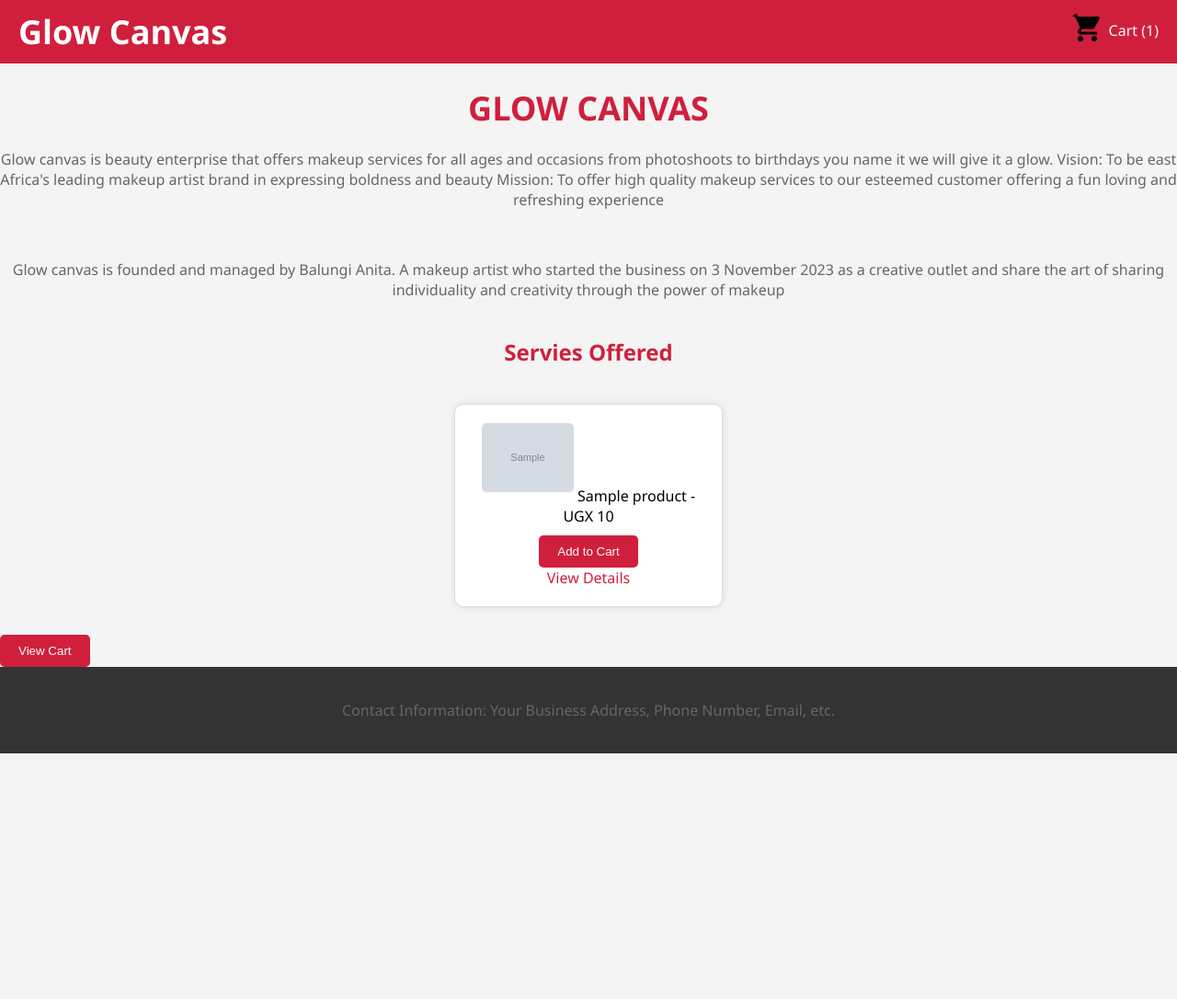
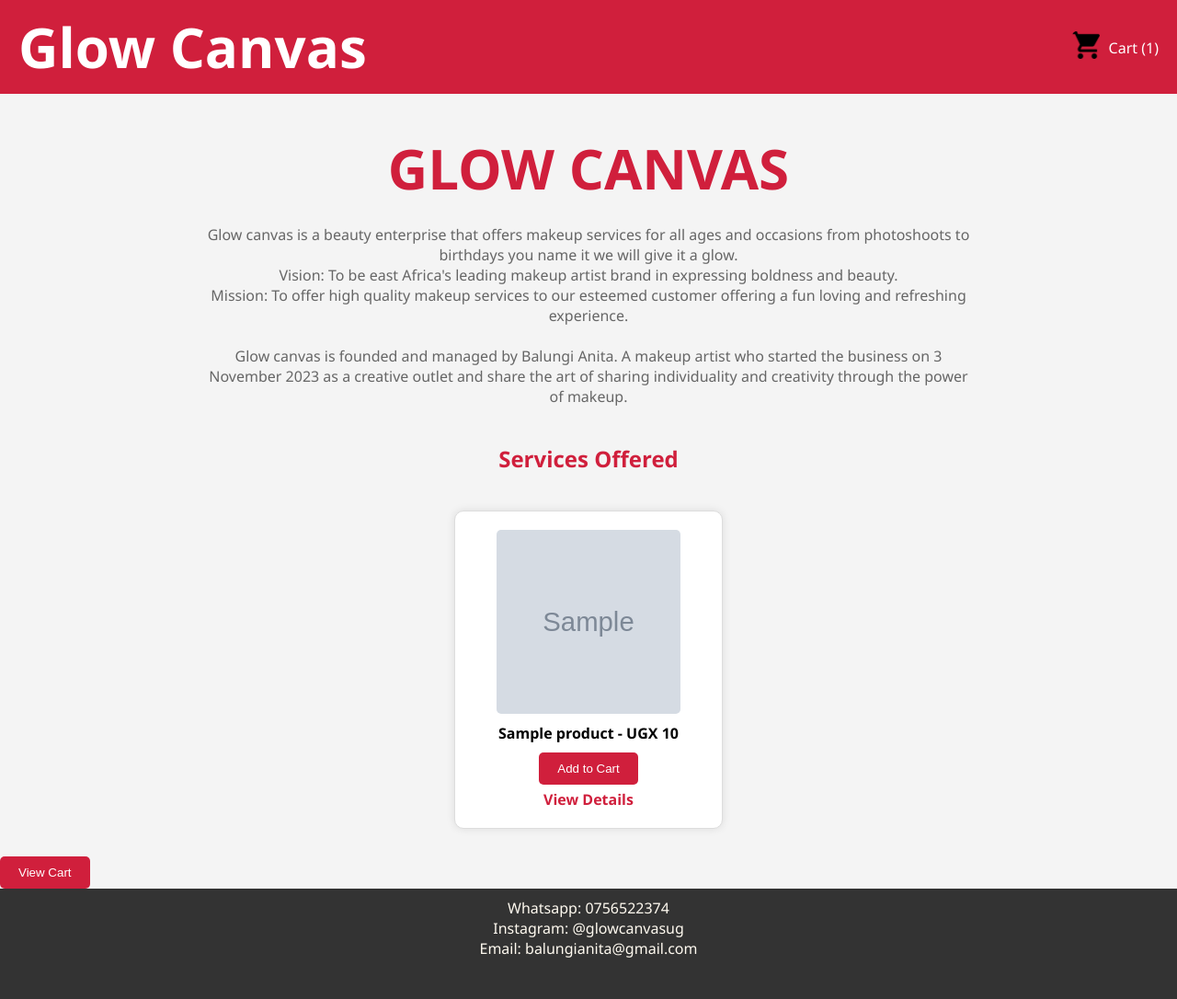
Before and after one commit to AriyoX/AnitaFlask, a Flask app: template templates/home.html in a window 1280 px wide. Shown: the whole page at 92% size. Before the commit the page ends 819 px from the top, so only its background shows below. Run offline with Flask 3, Linux system fonts and the light colour scheme; the template is opened without the code that fills it: most values are stand-ins (such as "Sample title", 1, 10 or a date in 2020); grey boxes marked "Sample" are stand-in pictures.

Commit message:
Made significant changes

```diff
--- a/app.py
+++ b/app.py
@@ -4,9 +4,9 @@
 
 # Sample data for products
 products = [
-    {"id": 1, "name": "Simple Glam", "price": 30000, "image_path": "images/simple_glam.jpg"},
-    {"id": 2, "name": "Full Face Beat", "price": 50000, "image_path": "images/full_face_beat.jpg"},
-    {"id": 3, "name": "Eye Glam", "price": 10000, "image_path": "images/eye_glam.jpg"}
+    {"id": 1, "name": "Simple Glam", "price": 30000, "image_path": "images/simple_glam.jpg", "description": "A simple glam makeup look involves a flawless base with foundation and concealer, defined brows, neutral eyeshadow shades, winged eyeliner, mascara-coated lashes, a touch of blush, and a nude lipstick or gloss for a polished finish."},
+    {"id": 2, "name": "Full Face Beat", "price": 50000, "image_path": "images/full_face_beat.jpg", "description": "A full face beat entails flawless complexion with foundation, concealer, and powder, sculpted brows, defined eyes with eyeshadow, liner, and mascara, contoured cheeks, highlighted features, and a statement lip color, finished with setting spray for longevity and a flawless finish."},
+    {"id": 3, "name": "Eye Glam", "price": 10000, "image_path": "images/eye_glam.jpg", "description":"Eye glam features intricate eyeshadow blending, dramatic eyeliner (winged or smoked), voluminous mascara, and optional false lashes for added drama. Sparkling or metallic shades enhance the lids, while dark hues deepen the crease. Highlighter on the inner corner brightens, completing the mesmerizing look."}
 ]
 
 # Cart to store selected products
@@ -14,7 +14,8 @@
 
 @app.route('/')
 def home():
-    return render_template('home.html', products=products)
+    cart_count = len(cart)
+    return render_template('home.html', products=products, cart_count=cart_count)
 
 @app.route('/product/<int:id>')
 def product(id):
@@ -46,8 +47,11 @@
 
 @app.route('/checkout', methods=['POST'])
 def checkout():
-    total_price = sum(product['price'] for product in cart)
-    return render_template("checkout.html", cart=cart, total_price=total_price)
+    if len(cart) == 0:  # Check if the cart is empty
+        return redirect(url_for('home'))  # Redirect to home if cart is empty
+    else:
+        total_price = sum(product['price'] for product in cart)
+        return render_template("checkout.html", cart=cart, total_price=total_price)
 
 @app.route('/process_payment', methods=['POST'])
 def process_payment():
--- a/static/footer.css
+++ b/static/footer.css
@@ -1,7 +1,8 @@
 footer {
     background-color: #333;
-    color: #fff;
-    padding: 20px;
+    color: floralwhite;
+    padding: 10px;
+    height: 100px;
     text-align: center;
 }
 
--- a/static/footer2.css
+++ b/static/footer2.css
@@ -1,13 +1,15 @@
 footer {
     background-color: #333;
-    color: #fff;
+    color: floralwhite;
     text-align: center;
     position: fixed;
     bottom: 0;
     width: 100%;
+    height: 120px;
 }
 
 .footer-content {
     max-width: 1200px;
     margin: 0 auto;
+    padding-top: 10px;
 }
--- a/static/header.css
+++ b/static/header.css
@@ -2,6 +2,7 @@
     background-color: #d01f3c;
     color: #fff;
     padding: 10px 20px;
+    height: auto;
 }
 
 .header-link {
--- a/static/home.css
+++ b/static/home.css
@@ -14,7 +14,7 @@
 h1 {
     text-align: center;
     color: #d01f3c;
-    font-size: 36px;
+    font-size: 60px;
     margin-bottom: 20px;
 }
 
@@ -49,6 +49,12 @@
     background-color: #fff;
     box-shadow: 0 0 10px rgba(0, 0, 0, 0.1);
     width: 250px;
+    display: flex;
+    justify-content: center;
+    align-items: center;
+    flex-direction: column;
+    text-decoration: solid;
+    font-weight: bold;
 }
 
 img {
@@ -77,8 +83,24 @@
     text-decoration: none;
     color: #d01f3c;
     transition: color 0.3s ease;
+    padding-top: 5px;
 }
 
 a:hover {
     color: #a51c32;
 }
+
+.image-container {
+    height: 200px;
+    width: 200px;
+}
+
+.content-box1 {
+    width: 65%;
+    margin: auto;
+}
+
+.content-box2 {
+    width: 65%;
+    margin: auto;
+}
--- a/static/product.css
+++ b/static/product.css
@@ -47,3 +47,8 @@
 .add-to-cart:hover {
     background-color: #a51c32;
 }
+
+.description {
+    width: 70px;
+    margin: auto;
+}
--- a/templates/cart.html
+++ b/templates/cart.html
@@ -4,6 +4,7 @@
     <meta charset="UTF-8">
     <title>Cart</title>
     <link rel="stylesheet" href="static/cart.css">
+
 </head>
 <body>
 
@@ -13,7 +14,7 @@
         <ul class="cart-items">
             {% for product in cart %}
                 <li class="cart-item">
-                    <span class="product-name">{{ product.name }}</span> - <span class="product-price">${{ product.price }}</span>
+                    <span class="product-name">{{ product.name }}</span> <span class="product-price">UGX {{ product.price }}</span>
                     <form action="/remove_from_cart" method="post">
                         <input type="hidden" name="product_id" value="{{ product.id }}">
                         <button type="submit" class="remove-button">Remove</button>
@@ -22,7 +23,7 @@
             {% endfor %}
         </ul>
 
-        <h2 class="total-price">Total Price: ${{ total_price }}</h2>
+        <h2 class="total-price">Total Price: UGX {{ total_price }}</h2>
 
         <form action="/checkout" method="post">
 
--- a/templates/footer.html
+++ b/templates/footer.html
@@ -5,6 +5,15 @@
 
 <footer>
     <div class="footer-content">
-        <p>Contact Information: Your Business Address, Phone Number, Email, etc.</p>
+        Whatsapp: 0756522374
+
+        <br>
+
+        Instagram: @glowcanvasug
+
+        <br>
+
+        Email: balungianita@gmail.com
+
     </div>
 </footer>
--- a/templates/home.html
+++ b/templates/home.html
@@ -10,23 +10,27 @@
     {% include 'header.html' %}
 
     <h1>GLOW CANVAS</h1>
-    <p>Glow canvas is beauty enterprise that offers makeup services for all ages and occasions from photoshoots to birthdays you name it we will give it a glow.
+    <p class = "content-box1">Glow canvas is a beauty enterprise that offers makeup services for all ages and occasions from photoshoots to birthdays you name it we will give it a glow.
 
-        Vision: To be east Africa's leading makeup artist brand in expressing boldness and beauty
+        <br>
 
-        Mission: To offer high quality makeup services to our esteemed customer offering a fun loving and refreshing experience</p>
+        Vision: To be east Africa's leading makeup artist brand in expressing boldness and beauty.
+
+        <br>
+
+        Mission: To offer high quality makeup services to our esteemed customer offering a fun loving and refreshing experience.</p>
 
     <br>
 
-    <p>
-        Glow canvas is founded and managed by Balungi Anita. A makeup artist who started the business on 3 November 2023 as a creative outlet and share the art of sharing individuality and creativity through the power of makeup
+    <p class = "content-box2">
+        Glow canvas is founded and managed by Balungi Anita. A makeup artist who started the business on 3 November 2023 as a creative outlet and share the art of sharing individuality and creativity through the power of makeup.
     </p>
 
-    <h2>Servies Offered</h2>
+    <h2>Services Offered</h2>
     <ul>
         {% for product in products %}
             <li>
-                <img src="{{ url_for('static', filename=product.image_path) }}" alt="{{ product.name }}" width="100">
+                <img src="{{ url_for('static', filename=product.image_path) }}" alt="{{ product.name }}" class = "image-container">
                 {{ product.name }} - UGX {{ product.price }}
                 <form action="/add_to_cart" method="post">
                     <input type="hidden" name="product_id" value="{{ product.id }}">
--- a/templates/process_payment.html
+++ b/templates/process_payment.html
@@ -16,7 +16,7 @@
         </div>
     </div>
 
-    {% include 'footer.html' %}
+    {% include 'footer2.html' %}
 
     <script>
         function continueShopping() {
--- a/templates/product.html
+++ b/templates/product.html
@@ -64,8 +64,8 @@
 
     <div class="container">
         <h1>{{ product.name }}</h1>
-        <p class="price">${{ product.price }}</p>
-        <p class="description">Description of the product...</p>
+        <p class="price">UGX {{ product.price }}</p>
+        <p class="description">{{ product.description }}</p>
 
         <form action="/add_to_cart" method="post">
             <input type="hidden" name="product_id" value="{{ product.id }}">
```
Also changed, not shown: static/cart.css (+8 -0 lines), templates/checkout.html (+24 -5 lines), templates/footer2.html (+10 -1 lines).
